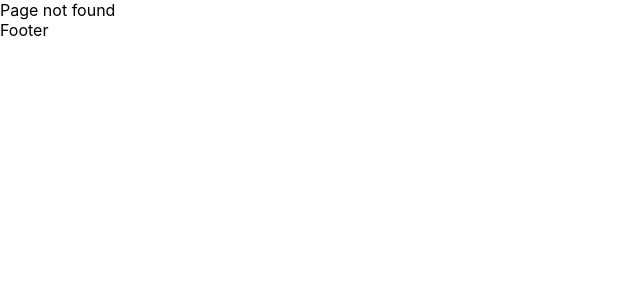
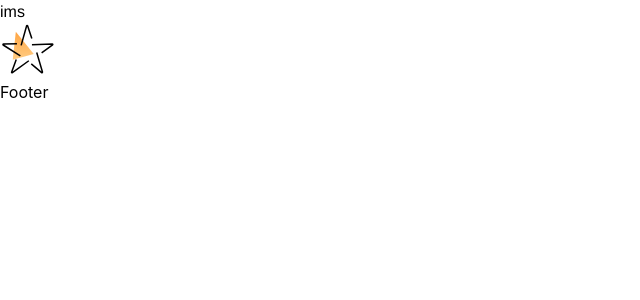
Before and after one commit to SmartImsIns/smart-ims-insu-frontend-app, a React (Create React App) app: page /ims-dashboard in a window 1280 px wide. Before the commit this address had no page. Shown: the top 300 px of the page, without its empty margins (0-640 px from the left). Built offline with nearby package versions, Linux system fonts and the light colour scheme.

Commit message:
created assets folder

```diff
--- /dev/null
+++ b/src/ImsDashboard/ImsDashboard.tsx
@@ -0,0 +1,15 @@
+import { Box, Typography } from '@mui/material'
+import star from "../assets/star.svg";
+
+type Props = {}
+
+const ImsDashboard = (props: Props) => {
+  return (
+    <Box>
+        <Typography>ims</Typography>
+        <img src={star} alt="star-icon" />
+    </Box>
+  )
+}
+
+export default ImsDashboard
--- a/src/ImsDashboard/index.tsx
+++ /dev/null
@@ -1,11 +0,0 @@
-import React from 'react'
-
-type Props = {}
-
-const ImsDashboard = (props: Props) => {
-  return (
-    <div>ImsDashboard</div>
-  )
-}
-
-export default ImsDashboard
--- a/src/Routes.tsx
+++ b/src/Routes.tsx
@@ -10,7 +10,7 @@ import { RootState } from './store/store';
 import { getCookie } from './utils/Utility';
 import { customerPath } from './constants/Constants';
 import Footer from './common/Footer/Footer';
-import ImsDashboard from './ImsDashboard';
+import ImsDashboard from './ImsDashboard/ImsDashboard';
 
 const ApplicationRoutes = (props: any) => {
   const { isLoading } = useAppSelector((store: RootState) => store.common);
@@ -23,6 +23,7 @@ const ApplicationRoutes = (props: any) => {
   const routeToCustomer = useCallback(() => {
     const pathArray = location.pathname.split('/');
     // console.log(pathArray)
+
     if (pathArray[1] !== 'customer') {
       navigate('/');
     }
@@ -32,7 +33,11 @@ const ApplicationRoutes = (props: any) => {
         navigate(`/customer/${pathArray[2]}/${pathArray[3]}`);
       }
     } else {
-      navigate('/customer/dashboard');
+      if (pathArray[1] === 'ims-dashboard') {
+        navigate('/ims-dashboard');
+      } else{
+        navigate('/customer/dashboard');
+      }
     }
   }, [navigate, location.pathname]);
 
@@ -75,7 +80,7 @@ const ApplicationRoutes = (props: any) => {
         <Route path="/" element={<Login />} />
         <Route path="/login" element={<Login />} />
         <Route path="/customer/*" element={<CustomerRoutes />} />
-        <Route path="/dashboard" element={<ImsDashboard />} />
+        <Route path="/ims-dashboard" element={<ImsDashboard />} />
         <Route path="*" element={<Error header={true} {...props} />} />
       </Routes>
       <Footer />
```
Also changed, not shown: src/assets/star.svg (added).
